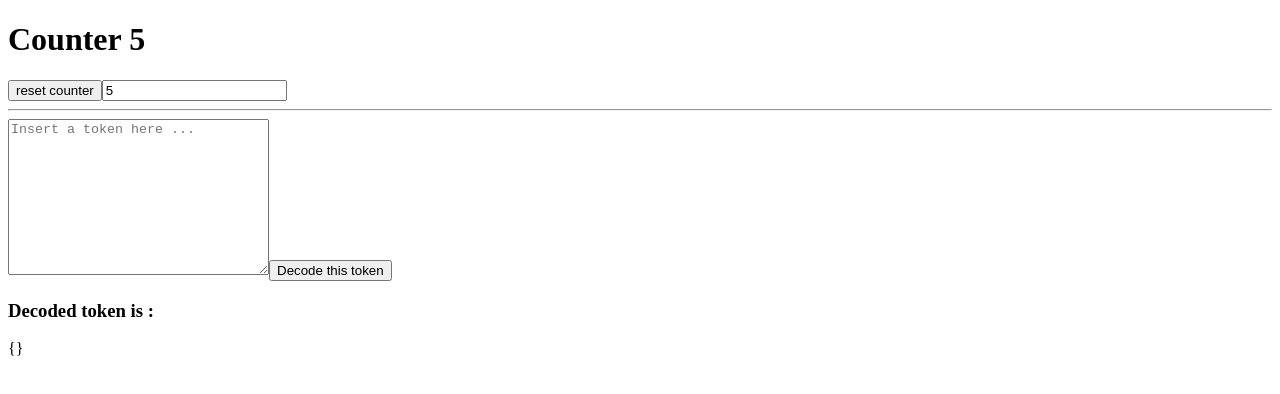
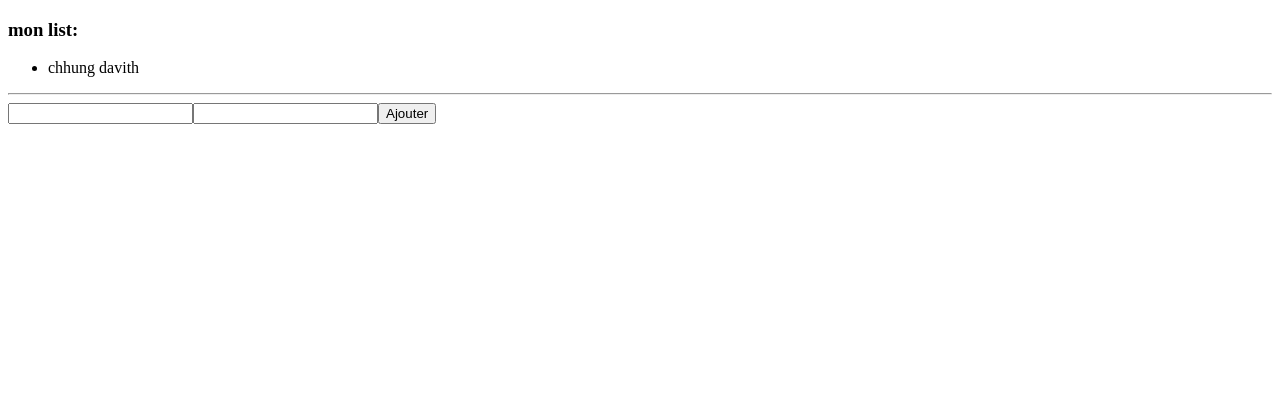
Before and after one commit to DavithCH/vue-js-exercices, a Vue app: page / in a window 1280 px wide. Shown: the top 394 px of the page. Built offline with nearby package versions, Linux system fonts and the light colour scheme.

Commit message:
add a function to add input object to table

```diff
--- a/src/App.vue
+++ b/src/App.vue
@@ -1,10 +1,12 @@
 <script setup>
-import Counter from "./components/Counter.vue";
-import DecodeJwtForm from "./components/DecodeJwtForm.vue";
+// import Counter from "./components/Counter.vue";
+// import DecodeJwtForm from "./components/DecodeJwtForm.vue";
+import Tableau from "./components/Tableau.vue";
 </script>
 
 <template>
-  <Counter />
+  <!-- <Counter />
   <hr />
-  <DecodeJwtForm />
+  <DecodeJwtForm /> -->
+  <Tableau />
 </template>
--- /dev/null
+++ b/src/components/Tableau.vue
@@ -0,0 +1,23 @@
+<script setup>
+import { ref } from "vue";
+
+const tableau = ref([{ id: 1, nom: "chhung", prenom: "davith" }]);
+const nom = ref("");
+const prenom = ref("");
+const handleSubmit = () => {
+  let timestamp = new Date().getUTCMilliseconds();
+  tableau.value.push({ id: timestamp, nom, prenom });
+};
+</script>
+
+<template>
+  <h3>mon list:</h3>
+  <ul v-for="element in tableau" :key="element.id">
+    <li>{{ element.nom }} {{ element.prenom }}</li>
+  </ul>
+  <hr />
+
+  <input type="text" v-model="nom" />
+  <input type="text" v-model="prenom" />
+  <button @click="handleSubmit">Ajouter</button>
+</template>
```
